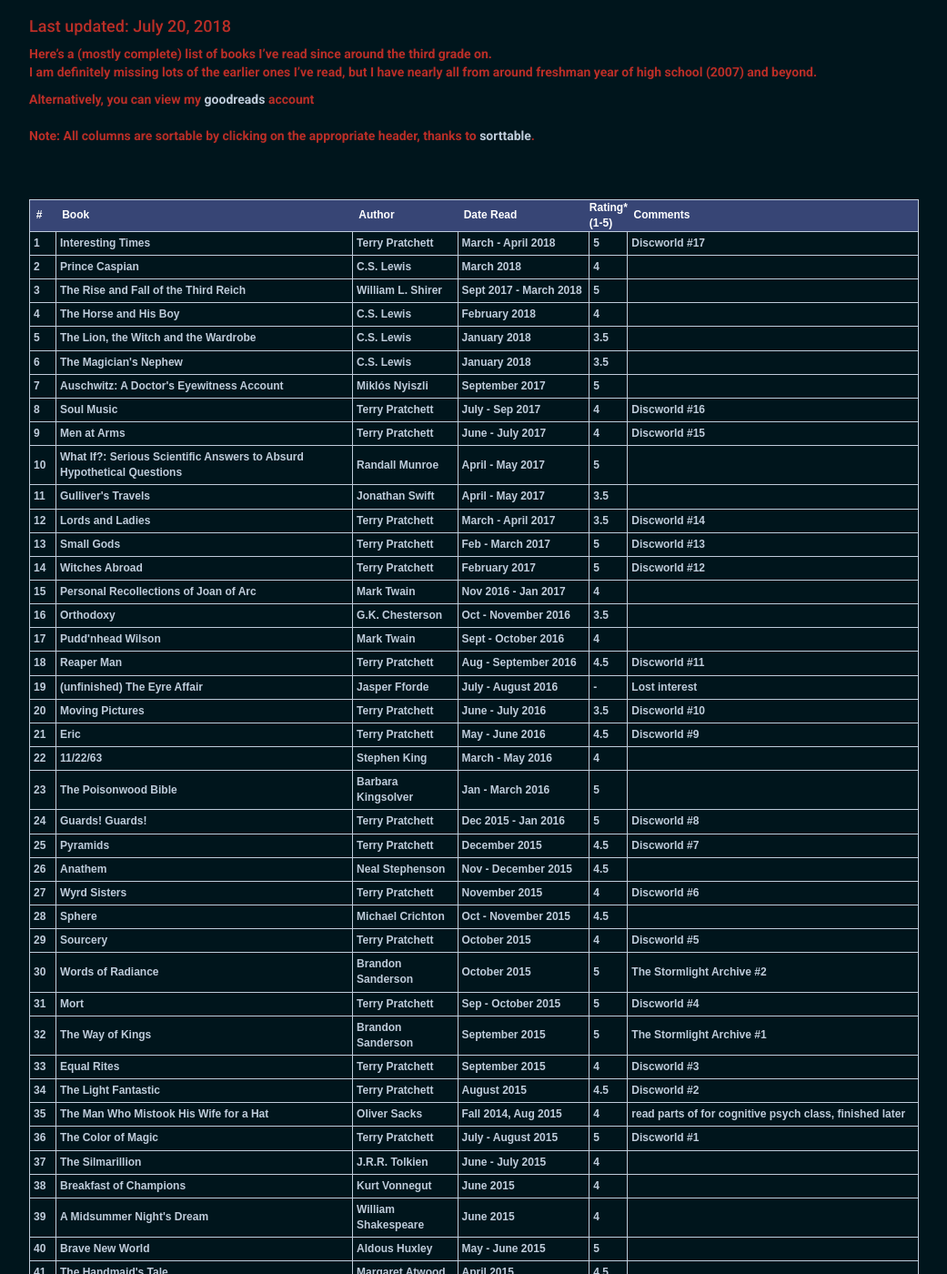
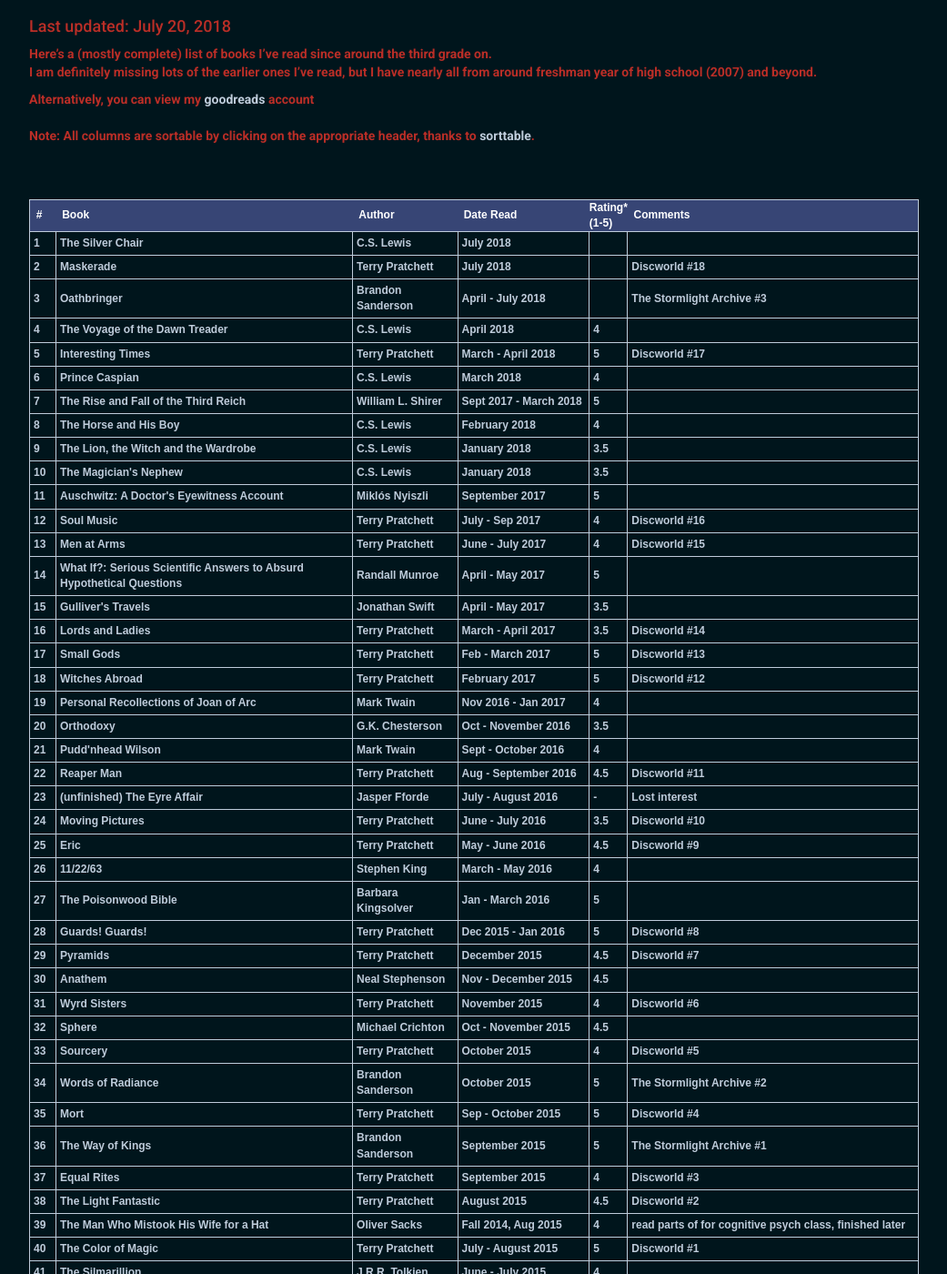
Before and after one commit to JeffSolo/jeffsolo.github.com, a Jekyll site: the page built from _posts/2015-03-30-books.md, in a window 1280 px wide and 1400 px high, scrolled down 249 px. Shown: the whole window at 91% size, without its empty margins (119-1160 px from the left). Built offline with Jekyll 4.4.1, drawn with Linux system fonts in a browser that asks for light colours; nearby versions of some CDN libraries; some of the changed text lies outside the part shown.

Commit message:
updated books, bio

```diff
--- a/_includes/books.html
+++ b/_includes/books.html
@@ -19,6 +19,10 @@
 }
 </style><table class="tableizer-table sortable">
 <tr class="tableizer-firstrow fingerpointer"><th>&nbsp;&nbsp;#</th><th>&nbsp;&nbsp;Book</th><th>&nbsp;&nbsp;Author</th><th>&nbsp;&nbsp;Date Read</th><th>Rating*<br>(1-5)</th><th>&nbsp;&nbsp;Comments</th></tr>
+<tr><td>The Silver Chair</td><td>C.S. Lewis</td><td sorttable_customkey="-44">July 2018</td><td></td><td></td></tr>
+<tr><td>Maskerade</td><td>Terry Pratchett</td><td sorttable_customkey="-43">July 2018</td><td></td><td>Discworld #18</td></tr>
+<tr><td>Oathbringer</td><td>Brandon Sanderson</td><td sorttable_customkey="-42">April - July 2018</td><td></td><td>The Stormlight Archive #3</td></tr>
+<tr><td>The Voyage of the Dawn Treader</td><td>C.S. Lewis</td><td sorttable_customkey="-41">April 2018</td><td>4</td><td></td></tr>
 <tr><td>Interesting Times</td><td>Terry Pratchett</td><td sorttable_customkey="-40">March - April 2018</td><td>5</td><td>Discworld #17</td></tr>
 <tr><td>Prince Caspian</td><td>C.S. Lewis</td><td sorttable_customkey="-39">March 2018</td><td>4</td><td></td></tr>
 <tr><td>The Rise and Fall of the Third Reich</td><td>William L. Shirer</td><td sorttable_customkey="-38">Sept 2017 - March 2018</td><td>5</td><td></td></tr>
```
Also changed, not shown: 3 other files.
